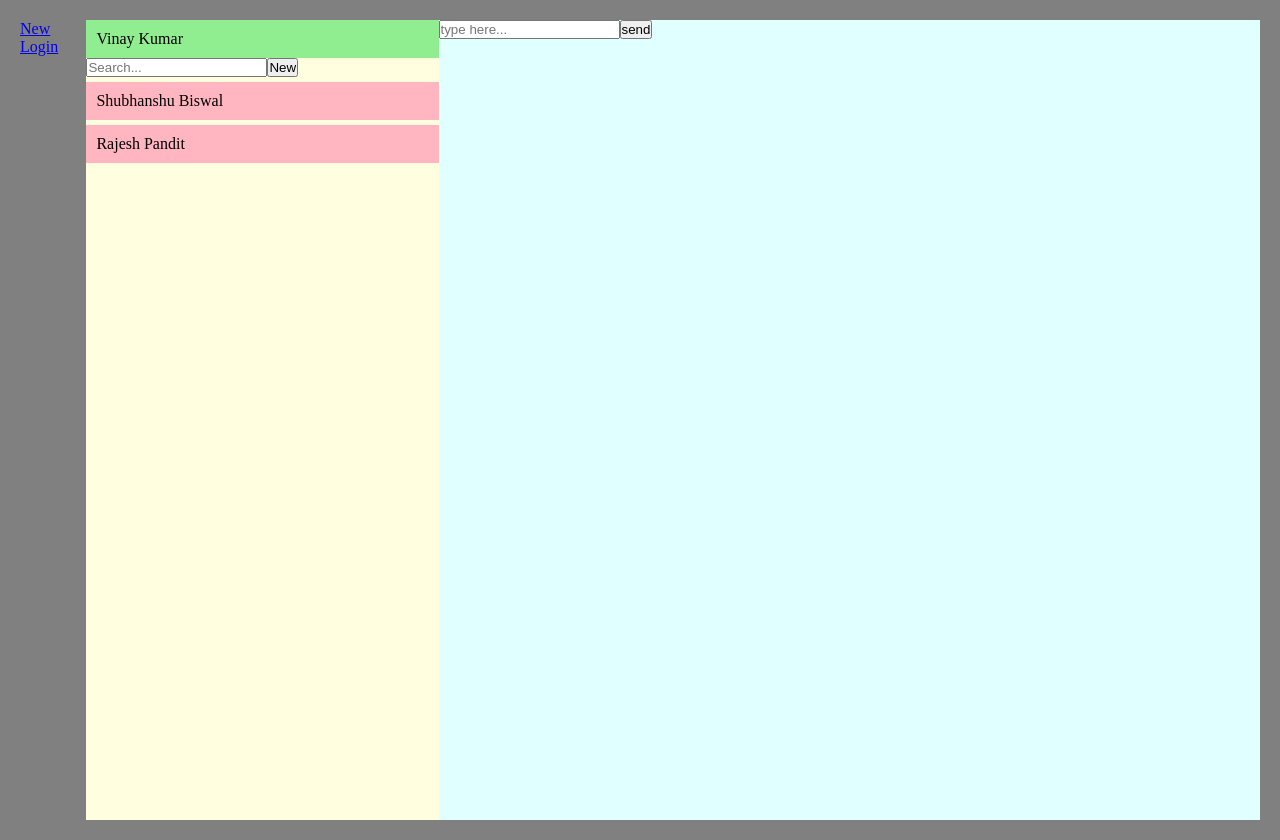
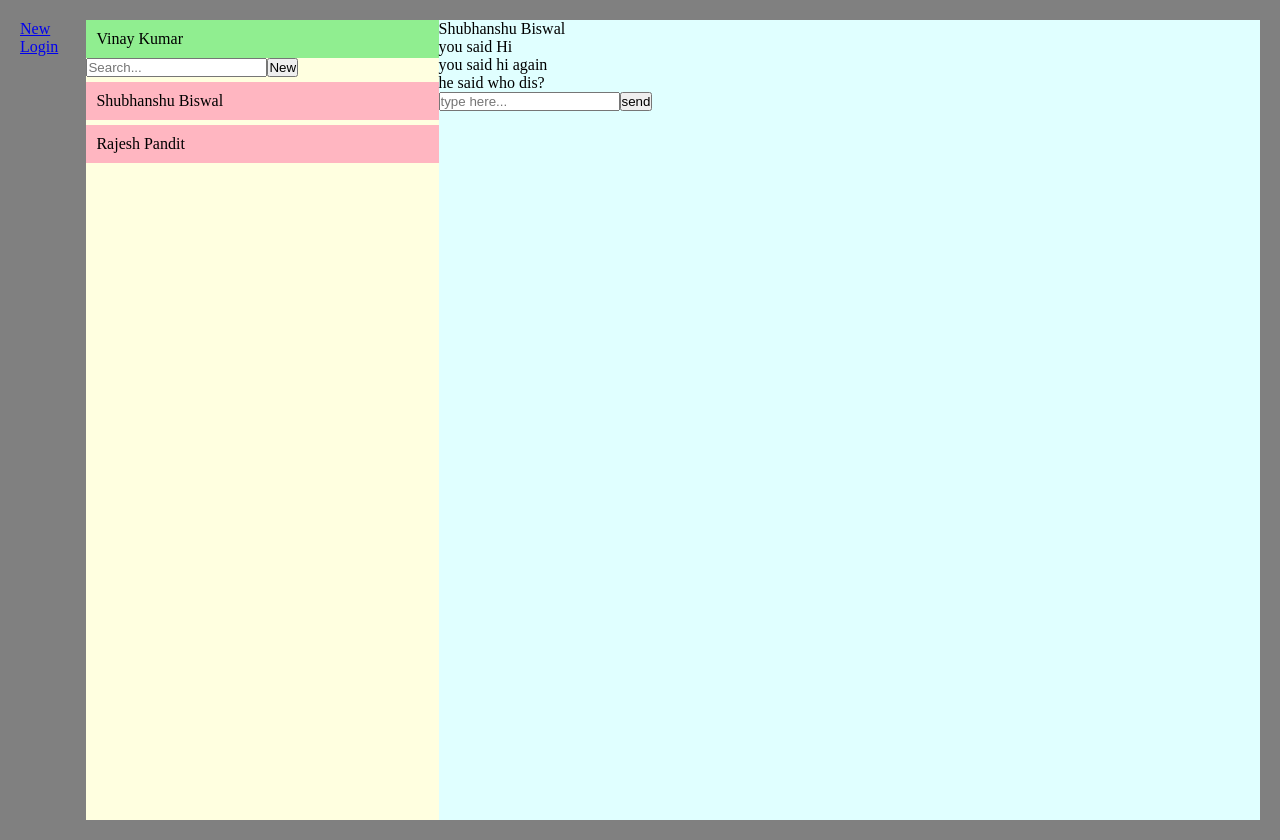
Before and after one commit to foolhardy21/chat-app, a React (Create React App) app: page / in a window 1280 px wide. Built offline with nearby package versions, Linux system fonts and the light colour scheme.

Commit message:
reducer function added

```diff
--- a/src/components/Conversation/Footer.js
+++ b/src/components/Conversation/Footer.js
@@ -2,12 +2,12 @@ import React, { useContext } from 'react'
 import { AppContext } from '../../context'
 
 const Footer = () => {
-    const { messagetext, updateMessageText, sendMessage } = useContext(AppContext)
+    const { message, setMessage, sendMessage } = useContext(AppContext)
 
     return (
         <div>
             <form onSubmit={sendMessage}>
-                <input value={messagetext} onChange={updateMessageText} type='text' placeholder='type here...' />
+                <input value={message} onChange={(e) => setMessage(e.target.value)} type='text' placeholder='type here...' />
                 <input type='submit' value='send' />
             </form>
 
--- a/src/components/Conversation/Header.js
+++ b/src/components/Conversation/Header.js
@@ -6,7 +6,9 @@ const Header = () => {
 
     return (
         <div>
-            {currentFriend.name}
+            {
+                currentFriend ? `${currentFriend.name}` : ``
+            }
         </div>
     )
 }
--- a/src/components/Conversation/Messages.js
+++ b/src/components/Conversation/Messages.js
@@ -2,18 +2,19 @@ import React, { useContext } from 'react'
 import { AppContext } from '../../context'
 
 const Messages = () => {
-    const { currentFriend, currentMessages } = useContext(AppContext)
+    const { currentFriend, currentConversation } = useContext(AppContext)
 
     return (
         <div>
             {
-            currentMessages.map((message,index) => {
+                 currentConversation.map((message,index) => {
                 if (message.sender_id === currentFriend.id) {
                     return <div key={index}>{`he said ${message.text}`}</div>
                 } else{
                     return <div key={index}>{`you said ${message.text}`}</div>
                 }
-            })}
+            })
+        }
         </div>
     )
 }
--- a/src/components/Friend/Friend.js
+++ b/src/components/Friend/Friend.js
@@ -3,10 +3,10 @@ import { AppContext } from '../../context'
 import styles from './Friend.module.css'
 
 const Friend = ({id, name}) => {
-    const { changeFriend } = useContext(AppContext)
+    const { changeCurrentFriend } = useContext(AppContext)
 
     return (
-        <div className={styles.container} onClick={() => changeFriend(id)}>
+        <div className={styles.container} onClick={() => changeCurrentFriend(id)}>
             {name}
         </div>
     )
--- a/src/components/FriendsList/FriendsList.js
+++ b/src/components/FriendsList/FriendsList.js
@@ -5,22 +5,21 @@ import Friend from '../Friend/Friend'
 
 const FriendsList = () => {
 
-    const { friends, findFriends }=  useContext(AppContext)
-
+    const { friendsList, searchFriend }=  useContext(AppContext)
     return (
 
         <div>
             <input
             placeholder='Search...'
             type='text'
-            onChange={findFriends}
+            onChange={searchFriend}
             />
             <Link to='/newconvo'>
                 <button>New</button>
             </Link>
 
             {
-                friends.map( (friend) => {
+                friendsList.map( (friend) => {
                     return <Friend key={friend.id} {...friend} />
                 })
             }
--- a/src/components/NewLogin/NewLogin.js
+++ b/src/components/NewLogin/NewLogin.js
@@ -3,7 +3,7 @@ import { Link } from 'react-router-dom'
 import { AppContext } from '../../context'
 
 const AllUsers = () => {
-    const { allUsers, changeUser } = useContext(AppContext)
+    const { allUsers, changeCurrentUser } = useContext(AppContext)
     return (
 
             <div>
@@ -11,7 +11,7 @@ const AllUsers = () => {
                     allUsers.map((user) => {
                         return (
                             <Link key={user.id} to='/'>
-                                <li onClick={() => changeUser(user.id)}>{user.name}</li>
+                                <li onClick={() => changeCurrentUser(user.id)}>{user.name}</li>
                             </Link>
                         )
                     })
--- a/src/context.js
+++ b/src/context.js
@@ -1,14 +1,13 @@
-import React, { useState, useEffect } from 'react'
+import React, { useState, useReducer } from 'react'
 import users from './data/userdata'
-import { conversations } from './data/messagedata'
+import conversations from './data/messagedata'
+import reducer from './reducer'
 
 const AppContext = React.createContext()
 
-const AppProvider = ({children}) => {
-
-    const initialiseFriendsArray = () => {
-        return allUsers.filter( (item) => {
-            if ( currentUser.friends.indexOf( item.id ) !== -1 ) {
+const initialiseFriendsArray = (user) => {
+    return users.filter( (item) => {
+        if ( user.friends.indexOf( item.id ) !== -1 ) {
             return item
         } else {
             return null
@@ -16,7 +15,7 @@ const AppProvider = ({children}) => {
     })
 }
 const initialiseConversationArray = (user1, user2) => {
-        let newconvo = allMessages.filter(convo => {
+    let newconvo = conversations.filter(convo => {
         if( (convo.sender_id === user1 && convo.reciever_id === user2)
                 || (convo.sender_id === user2 && convo.reciever_id === user1) ) {
             return convo
@@ -26,91 +25,52 @@ const AppProvider = ({children}) => {
     })
     return newconvo
 }
-    const [allUsers, setAllUsers] = useState(users)
-    const [currentUser, setCurrentUser] = useState( users[0] )
-    const [currentFriend, setCurrentFriend] = useState( users[1] )
-    const [friends, setAllFriends] = useState( initialiseFriendsArray() )
-    const [allMessages, setAllMessages] = useState(conversations)
-    const [currentMessages, setCurrentMessages] = useState(initialiseConversationArray(currentUser.id, currentFriend.id))
-    const [messagetext, setMessageText] = useState('')
+const initialState = {
+    allUsers: users,
+    allMessages: conversations,
+    currentUser: users[0],
+    currentFriend: users[1],
+    friendsList: initialiseFriendsArray(users[0]),
+    currentConversation: initialiseConversationArray(users[0].id, users[1].id)
+}
 
-    useEffect(() => {
-        setCurrentMessages(initialiseConversationArray(currentUser.id, currentFriend.id))
-    },[currentFriend, currentUser])
-    useEffect(() => {
-        setAllFriends(initialiseFriendsArray())
-        setCurrentFriend(currentUser.friends[0])
-    },[allUsers, currentUser])
+const AppProvider = ({children}) => {
 
-    const changeFriend = ( id ) => {
-        const newfriend = friends.filter( friend => friend.id === id )
-        setCurrentFriend( ...newfriend )
+    const [state, dispatch] = useReducer(reducer, initialState)
+    const [message, setMessage] = useState('')
+
+    const changeCurrentFriend = ( id ) => {
+        dispatch({ type: 'SWITCH_FRIEND', payload: id })
     }
-    const findFriends = ( e ) => {
-        const typedName = e.target.value
-        if ( !typedName ) {
-            setAllFriends( initialiseFriendsArray() )
-        } else {
-            let users = [ ...friends ]
-            users = users.filter( item => item.name.toLowerCase().includes( typedName.toLowerCase() ) )
-            setAllFriends( [...users] )
-        }
+    const searchFriend = ( e ) => {
+        dispatch({ type: 'SEARCH_FRIEND', payload: e.target.value })
     }
     const sendMessage = (e) => {
         e.preventDefault()
-        const newmessage =  {
-            sender_id: currentUser.id,
-            reciever_id: currentFriend.id,
-            text: messagetext,
-            time: new Date(),
+        dispatch({ type: 'SEND_MESSAGE', payload: message })
+        setMessage('')
     }
-        setCurrentMessages([...currentMessages,newmessage])
-        setAllMessages([...allMessages,newmessage])
-        setMessageText('')
+    const changeCurrentUser = (id) => {
+        dispatch({ type: 'SWITCH_USER', payload: id })
+    }
 
-    }
-    const updateMessageText = (e) => {
-        setMessageText(e.target.value)
-    }
-    const setNewFriend = (id) => {
-        const newfriend = allUsers.filter( friend => friend.id === id )
-        setCurrentFriend( ...newfriend )
-    }
-    const addNewConvo = (e) => {
-        sendMessage(e)
-        const newallUsers = allUsers.map(user => {
-            if(user.id === currentUser.id) {
-                user.friends.push(currentFriend.id)
-            }
-            return user
-        })
-        setAllUsers([...newallUsers])
-    }
-    const changeUser = (id) => {
-        const newuser = allUsers.filter(user => user.id === id )
-        setCurrentUser(...newuser)
-    }
     return (
         <AppContext.Provider
         value = {{
-            allUsers,
-            currentUser,
-            friends,
-            currentFriend,
-            currentMessages,
-            messagetext,
-            changeFriend,
-            findFriends,
+            ...state,
+            message,
+            setMessage,
+            changeCurrentFriend,
+            searchFriend,
             sendMessage,
-            updateMessageText,
-            setNewFriend,
-            addNewConvo,
-            changeUser,
+            changeCurrentUser,
         }}
         >
             {children}
         </AppContext.Provider>
     )
+
+
 }
 
 export {
--- a/src/data/messagedata.js
+++ b/src/data/messagedata.js
@@ -1,4 +1,3 @@
-
 const conversations = [
     {
         sender_id: 0,
@@ -26,6 +25,4 @@ const conversations = [
     },
 ]
 
-export {
-    conversations
-}
+export default conversations
--- a/src/reducer.js
+++ b/src/reducer.js
@@ -0,0 +1,48 @@
+
+const reducer = (state, action) => {
+
+    switch ( action.type ) {
+        case 'SWITCH_FRIEND':
+                const newfriend = state.friendsList.find( friend => friend.id === action.payload )
+                return { ...state,
+                    currentFriend: newfriend,
+                    currentConversation: state.allMessages.filter(convo => ( (convo.sender_id === state.currentUser.id && convo.reciever_id === newfriend.id) || (convo.sender_id === newfriend.id && convo.reciever_id === state.currentUser.id) )
+                            ? convo : null)
+                }
+        case 'SWITCH_USER':
+            const newUser = state.allUsers.find(user => user.id === action.payload )
+            const newFriend = state.allUsers.find(user => user.id === newUser.friends[0] )
+            const friends = state.allUsers.filter( (item) => ( newUser.friends.indexOf( item.id ) !== -1 ) ? item : null)
+            return { ...state,
+                currentUser: newUser,
+                currentFriend: newFriend,
+                friendsList: friends,
+                currentConversation: (friends.length > 0) ? state.allMessages.filter(convo => ( (convo.sender_id === newUser.id && convo.reciever_id === newFriend.id) || (convo.sender_id === newFriend.id && convo.reciever_id === newUser.id) )
+                    ? convo : null) : []
+            }
+        case 'SEND_MESSAGE':
+                const newmessage =  {
+                    sender_id: state.currentUser.id,
+                    reciever_id: state.currentFriend.id,
+                    text: action.payload,
+                    time: new Date(),
+                }
+                return { ...state,
+                    allMessages: [...state.allMessages, newmessage],
+                    currentConversation: [...state.currentConversation, newmessage]
+                }
+        case 'SEARCH_FRIEND':
+                const allFriends = state.allUsers.filter((item) => state.currentUser.friends.indexOf( item.id ) !== -1 )
+                return (action.payload) ?
+                { ...state,
+                    friendsList: allFriends.filter(friend => friend.name.toLowerCase().includes(action.payload.toLowerCase()))
+                }:
+                {...state,
+                    friendsList: allFriends
+                }
+
+        default: return {}
+    }
+}
+
+export default reducer
```
Lines whose indentation alone changed are shown as unchanged.
